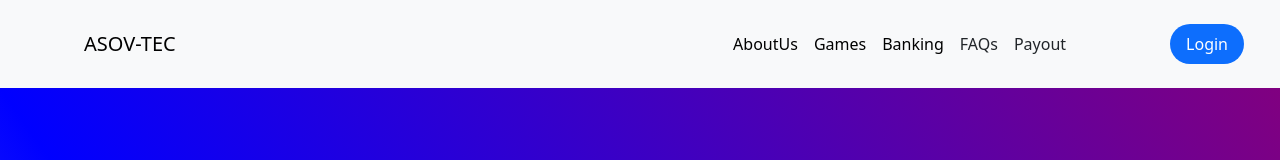
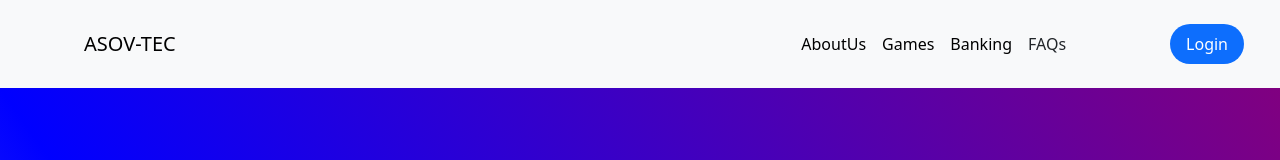
Before and after one commit to Otenevictor/Budgets-app, a React (Vite) app in the folder Budget-app/: page / in a window 1280 px wide. Shown: the top 160 px of the page. Built offline with nearby package versions, Linux system fonts and the light colour scheme.

Commit message:
uncommit pay

```diff
--- a/Budget-app/src/component/NavHome.jsx
+++ b/Budget-app/src/component/NavHome.jsx
@@ -83,12 +83,12 @@ const Navhome = () => {
                     FAQs
                   </Link>
                 </li>
-                <li className="nav-item">
+                {/* <li className="nav-item">
                   <Link className="nav-link text-dark " to="/payout">
                     {" "}
                     Payout
                   </Link>
-                </li>
+                </li> */}
               </ul>
             </div>
             <ul className="navbar-nav  ms-5 ml-5">
--- a/Budget-app/src/route/routing.jsx
+++ b/Budget-app/src/route/routing.jsx
@@ -8,7 +8,7 @@ import Login from '../pages/LoginPage';
 import SignIn from '../pages/SignupPage';
 import NotFound from '../pages/404Page';
 import Dashboard from '../pages/Dashboard'
-import Payout from '../pages/Payouts'
+// import Payout from '../pages/Payouts'
 import GuessingGame from '../pages/Games';
 import Banking from '../pages/Banking';
 
@@ -26,7 +26,7 @@ function RouteApp() {
       <Route path="/todolist" element={<TodoList/>} />
       <Route path="/login" element={<Login/>} />
       <Route path="/signup" element={<SignIn/>} />
-      <Route path="/payout" element={<Payout/>} />
+      {/* <Route path="/payout" element={<Payout/>} /> */}
       <Route path="/games" element={<GuessingGame/>} />
       <Route path="/banking" element={<Banking/>} />
 
```
